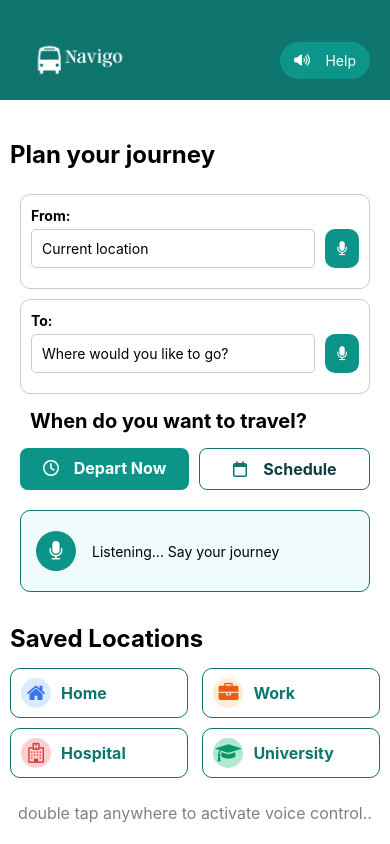
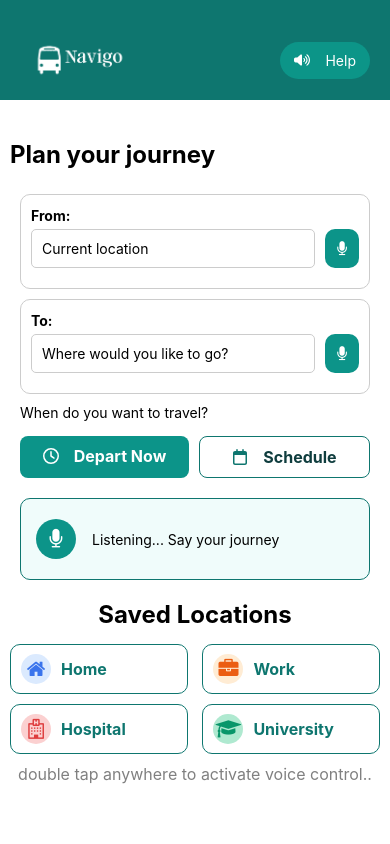
Before and after one commit to Josh-Wright/TP-NavigoApp, a React Native app in the folder Navigo-UI/: screen / in a window 390 px wide. Built offline with nearby package versions, Linux system fonts and the light colour scheme.

Commit message:
Created LandingPage screen from wireframes with minor deviations(not including the accessibility section). Tested query to backend for route information

```diff
--- a/Navigo-UI/Components/LandingPage.js
+++ b/Navigo-UI/Components/LandingPage.js
@@ -1,4 +1,4 @@
-import React from "react";
+import React, { useState } from "react";
 import {
   View,
   Text,
@@ -6,27 +6,28 @@
   TouchableOpacity,
   Image,
   StyleSheet,
+  Alert,
 } from "react-native";
+import Icon from "react-native-vector-icons/FontAwesome";
+import Svg, { Path } from "react-native-svg";
+import axios from "axios";
 
-import Icon from "react-native-vector-icons/FontAwesome";
-import Svg, { Circle, Rect, Path } from "react-native-svg";
-
-function InputField({ label, placeholder }) {
+function InputField({ label, placeholder, value, onChangeText }) {
   return (
     <View style={styles.inputContainer}>
       <Text style={{ fontWeight: "bold", marginTop: 12 }}>{label}</Text>
       <View style={styles.inputRow}>
-        <TextInput style={styles.input} placeholder={placeholder} />
+        <TextInput
+          style={styles.input}
+          placeholder={placeholder}
+          value={value}
+          onChangeText={onChangeText}
+        />
         <TouchableOpacity
           style={styles.microphoneButton}
           onPress={() => alert("Listening...")}
         >
-          <Icon
-            name="microphone"
-            size={15}
-            style={styles.microphoneText}
-            color="#ffffff"
-          />
+          <Icon name="microphone" size={15} color="#ffffff" />
         </TouchableOpacity>
       </View>
     </View>
@@ -51,23 +52,86 @@
   );
 }
 
-function LocationBox({ label, iconName,iconColour,iconBackgroundColour }) {
+function LocationBox({
+  label,
+  iconName,
+  iconColour,
+  iconBackgroundColour,
+  onPress,
+}) {
   return (
-    <TouchableOpacity
-      style={styles.locationBox}
-      onPress={() => alert(`${label} selected!`)}
+    <TouchableOpacity style={styles.locationBox} onPress={onPress}>
+      <View
+        style={[styles.iconWrapper, { backgroundColor: iconBackgroundColour }]}
       >
-      <View style={[styles.iconWrapper, { backgroundColor: iconBackgroundColour }]}>
         <Icon name={iconName} size={20} color={iconColour} />
       </View>
-
-
       <Text style={styles.locationText}>{label}</Text>
     </TouchableOpacity>
   );
 }
 
 export default function LandingPage() {
+  const [origin, setOrigin] = useState("");
+  const [destination, setDestination] = useState("");
+  const [isLoading, setIsLoading] = useState(false);
+
+  const fetchRouteInfo = async () => {
+    if (!origin || !destination) {
+      Alert.alert("Error", "Please enter both origin and destination");
+      return;
+    }
+
+    setIsLoading(true);
+
+    try {
+      const response = await axios.get(
+        "http://10.135.26.3:5000/api/getRouteInfo",
+        {
+          params: {
+            origin: origin,
+            destination: destination,
+            mode: "transit",
+          },
+        }
+      );
+
+      const data = response.data;
+
+      if (data.status === "success") {
+        const routeInfo = data.data;
+        Alert.alert(
+          "Route Information",
+          `From: ${routeInfo.origin.address}\n` +
+            `To: ${routeInfo.destination.address}\n` +
+            `Duration: ${routeInfo.duration}\n` +
+            `Distance: ${routeInfo.distance}\n` +
+            `Steps: ${routeInfo.steps.length} steps in your journey`,
+          [{ text: "OK" }]
+        );
+      } else {
+        Alert.alert("Error", data.message || "Failed to get route information");
+      }
+    } catch (error) {
+      Alert.alert(
+        "Error",
+        error.response?.data?.message ||
+          error.message ||
+          "Failed to connect to the server"
+      );
+    } finally {
+      setIsLoading(false);
+    }
+  };
+
+  const handleLocationSelect = (location) => {
+    if (!origin) {
+      setOrigin(location);
+    } else {
+      setDestination(location);
+    }
+  };
+
   return (
     <View style={styles.container}>
       {/* Header */}
@@ -77,18 +141,8 @@
           style={styles.logo}
         />
         <TouchableOpacity
-          style={{
-            flexDirection: "row",
-            backgroundColor: "#0c9588",
-            paddingVertical: 10,
-            paddingHorizontal: 14,
-            borderRadius: 24,
-            marginLeft: "auto",
-            justifyContent: "center",
-            alignItems: "center",
-            marginTop: 20,
-          }}
-          onPress={() => alert("This coursework is driving me nuts")}
+          style={styles.helpButton}
+          onPress={() => alert("Help button pressed")}
         >
           <Svg width="16" height="16" viewBox="0 0 640 512">
             <Path
@@ -107,27 +161,30 @@
 
       {/* Main Content */}
       <View style={styles.content}>
-        <InputField label="From:" placeholder="Current location" />
-        <InputField label="To:" placeholder="Where would you like to go?" />
+        <InputField
+          label="From:"
+          placeholder="Current location"
+          value={origin}
+          onChangeText={setOrigin}
+        />
+        <InputField
+          label="To:"
+          placeholder="Where would you like to go?"
+          value={destination}
+          onChangeText={setDestination}
+        />
 
-        <View
-          style={{
-            alignSelf: "flex-start",
-            paddingHorizontal: 10,
-            marginTop: 5,
-          }}
-        >
-          <Text style={{ fontSize: 20, fontWeight: "bold" }}>
-            When do you want to travel?
-          </Text>
+        <View style={styles.sectionHeader}>
+          <Text style={styles.sectionTitle}>When do you want to travel?</Text>
         </View>
 
         {/* Buttons */}
         <View style={styles.buttonContainer}>
           <ActionButton
-            label="Depart Now"
+            label={isLoading ? "Loading..." : "Depart Now"}
             style={styles.primaryButton}
-            onPress={() => alert("Departing now!")}
+            onPress={fetchRouteInfo}
+            disabled={isLoading}
           >
             <Svg
               style={{ marginEnd: 15 }}
@@ -160,50 +217,58 @@
           </ActionButton>
         </View>
 
-        {/* Voice Instruction */}
         <View style={styles.instructionContainer}>
           <TouchableOpacity onPress={() => alert("Listening...")}>
             <View style={styles.microphoneIcon}>
               <Icon name="microphone" size={20} color="#ffffff" />
             </View>
           </TouchableOpacity>
-
           <Text>Listening... Say your journey</Text>
         </View>
       </View>
 
       {/* Save Locations */}
-      <View
-        style={{
-          alignSelf: "flex-start",
-          paddingHorizontal: 10,
-          marginTop: 12,
-        }}
-      >
+      <View style={styles.sectionHeader}>
         <Text style={styles.titleText}>Saved Locations</Text>
       </View>
 
       <View style={styles.savedLocationsContainer}>
-        <LocationBox label="Home" iconName="home" iconColour={"#3a74ec"} iconBackgroundColour={"#dbeafe"}/>
-        <LocationBox label="Work" iconName="briefcase" iconColour ={"#eb5d12"} iconBackgroundColour={"#ffecd4"}/>
-        <LocationBox label="Hospital" iconName="hospital-o" iconColour={"#de3c3d"} iconBackgroundColour={"#fbd0d0"}/>
-        <LocationBox label="University" iconName="graduation-cap" iconColour ={"#09966a"} iconBackgroundColour={"#afe9d0"} />
+        <LocationBox
+          label="Home"
+          iconName="home"
+          iconColour="#3a74ec"
+          iconBackgroundColour="#dbeafe"
+          onPress={() => handleLocationSelect("Home")}
+        />
+        <LocationBox
+          label="Work"
+          iconName="briefcase"
+          iconColour="#eb5d12"
+          iconBackgroundColour="#ffecd4"
+          onPress={() => handleLocationSelect("Work")}
+        />
+        <LocationBox
+          label="Hospital"
+          iconName="hospital-o"
+          iconColour="#de3c3d"
+          iconBackgroundColour="#fbd0d0"
+          onPress={() => handleLocationSelect("Hospital")}
+        />
+        <LocationBox
+          label="University"
+          iconName="graduation-cap"
+          iconColour="#09966a"
+          iconBackgroundColour="#afe9d0"
+          onPress={() => handleLocationSelect("University")}
+        />
       </View>
-      <View
-          style={{
 
-            alignSelf: "center",
-            paddingHorizontal: 10,
-            marginTop: 15,
-          }}
-        >
-          <Text style={{ fontSize: 16, color:'grey'}}>
+      <View style={styles.voiceHint}>
+        <Text style={styles.voiceHintText}>
           double tap anywhere to activate voice control..
         </Text>
       </View>
     </View>
-
-
   );
 }
 
@@ -361,7 +426,18 @@
     width: 30,
     justifyContent: "center",
     alignItems: "center",
-    borderRadius: 15, // Ensures rounding
+    borderRadius: 15,
   },
-
+  voiceHintText: { fontSize: 16, color: "grey" },
+  helpButton: {
+    flexDirection: "row",
+    backgroundColor: "#0c9588",
+    paddingVertical: 10,
+    paddingHorizontal: 14,
+    borderRadius: 24,
+    marginLeft: "auto",
+    justifyContent: "center",
+    alignItems: "center",
+    marginTop: 20,
+  },
 });
--- a/Navigo-UI/package.json
+++ b/Navigo-UI/package.json
@@ -15,6 +15,7 @@
     "@fortawesome/free-regular-svg-icons": "^6.7.2",
     "@fortawesome/free-solid-svg-icons": "^6.7.2",
     "@fortawesome/react-native-fontawesome": "^0.3.2",
+    "axios": "^1.9.0",
     "expo": "^53.0.7",
     "expo-status-bar": "~2.2.3",
     "react": "19.0.0",
```
Also changed, not shown: 2 other files (tests, documents, lock files or other folders). Lines whose indentation alone changed are shown as unchanged.
